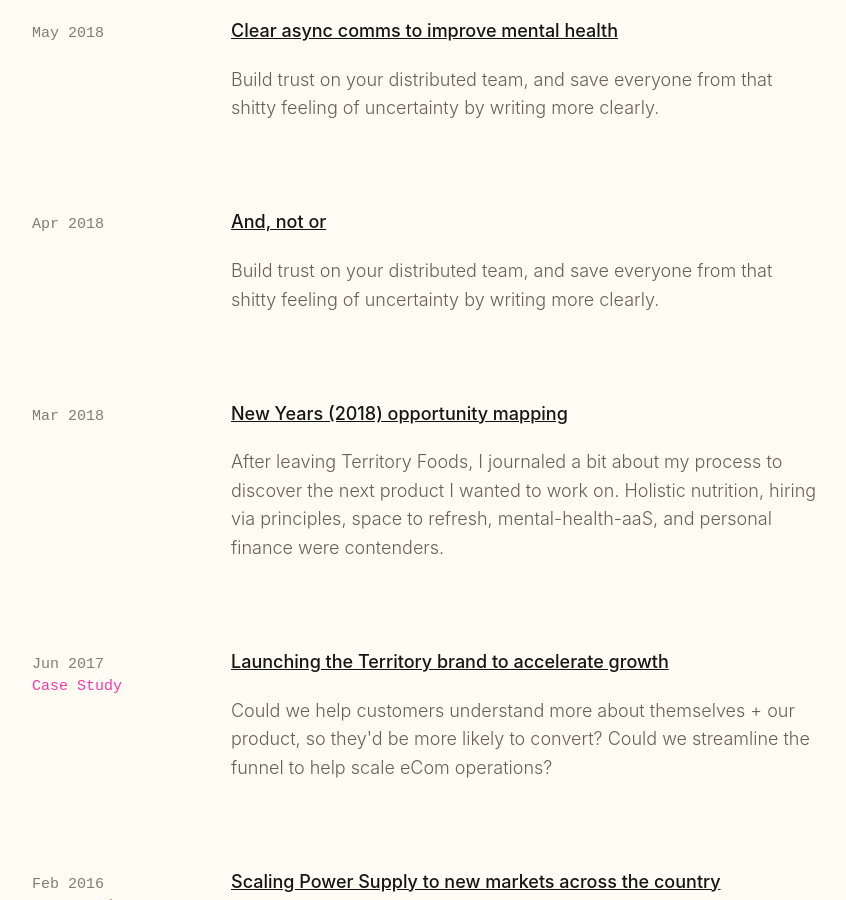
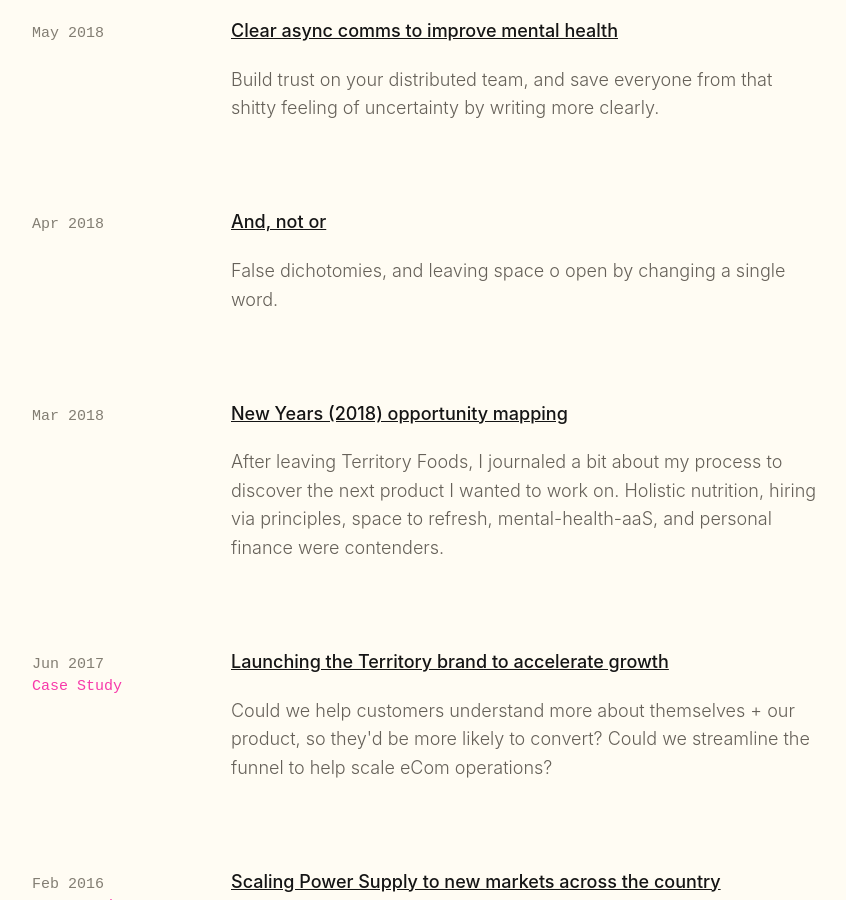
Before and after one commit to paulmederos/pm17, a Jekyll site: the page built from index.html, in a window 1280 px wide and 900 px high, scrolled down 3442 px. Shown: the whole window, without its empty margins (215-1061 px from the left). Built offline with Jekyll 4.4.1, drawn with Linux system fonts in a browser that asks for light colours; some web fonts are replaced.

Commit message:
Update 2018-04-23-and-not-or.markdown

```diff
--- a/_posts/2018-04-23-and-not-or.markdown
+++ b/_posts/2018-04-23-and-not-or.markdown
@@ -4,7 +4,7 @@ title:  "And, not or"
 permalink: "and-not-or"
 date: 2018-04-23
 categories: journal
-teaser: "Build trust on your distributed team, and save everyone from that shitty feeling of uncertainty by writing more clearly."
+teaser: "False dichotomies, and leaving space o open by changing a single word."
 ---
 
 A designer I follow ([Katie Zhu](https://www.instagram.com/ktzhu/)) has been producing my favorite art lately.  It’s a series called “AND ! OR”, a collection of female portraits exploring false dichotomies in daily life.
@@ -25,7 +25,7 @@ And it’s all ok.
 
 When I reflect on my best work, there’s always this sort of tension. Questions like “is this the right path?” or “is this good enough yet?” — oftentimes there's no great answer. But being able to live with the tension can be magical and freeing.
 
-I worked with a [leadership coach](http://fivewaysforward.com) once. One of the most powerful tools—to me—that he shared was to replace "but" with "and" in conversations.
+I worked with [leadership coach](http://fivewaysforward.com) last year on working in ambiguity, and bringing my purpose through. He shared a powerful tool: replace "but" with "and" in conversations.
 
 > I think this piece is great,
 > ~~but~~ **and** it could use some help here
```
